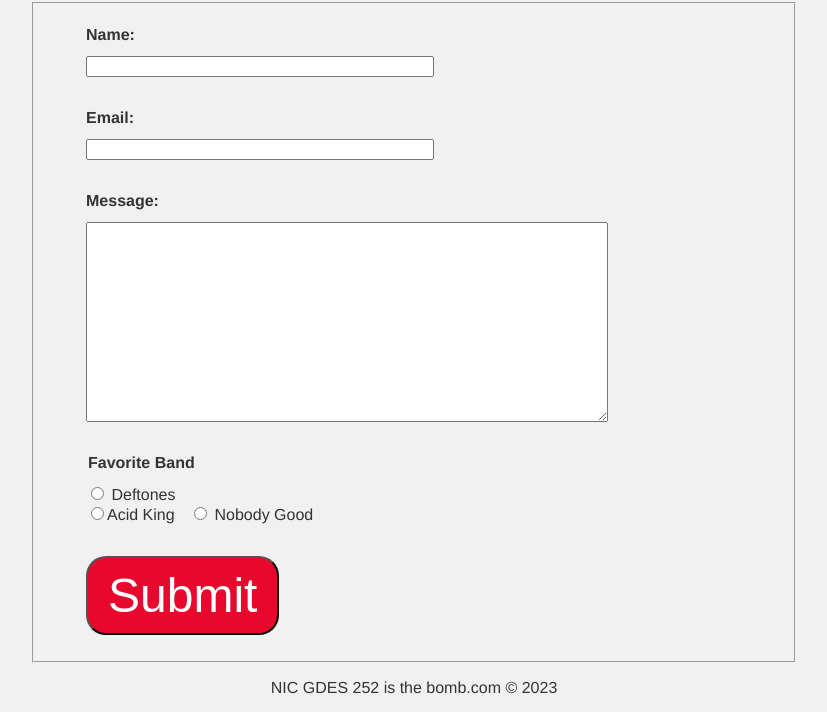
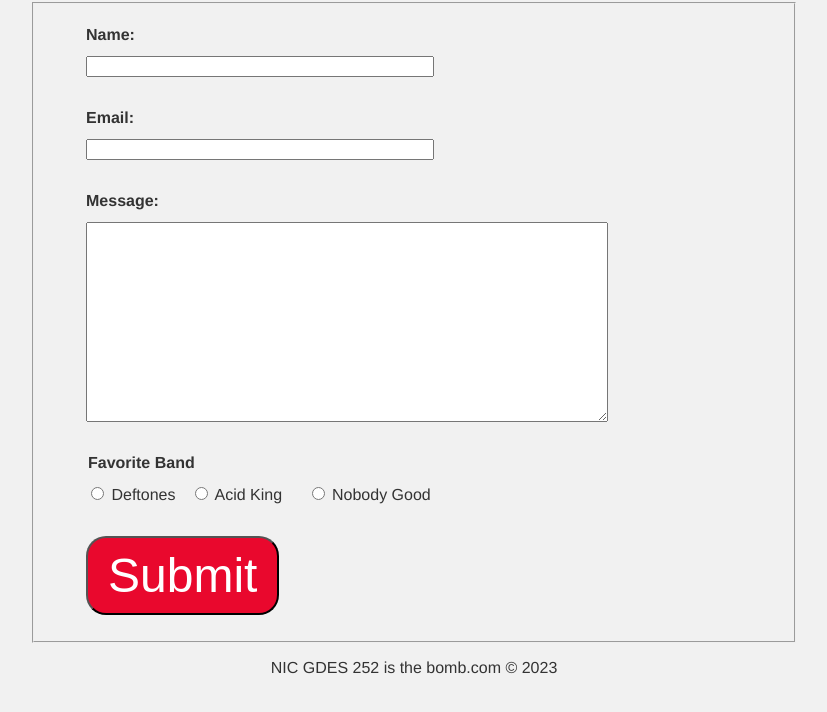
Before and after one commit to nic-gdes/lets-build-an-html-form-ctspencer2, a plain HTML site: page index.html in a window 1280 px wide. Shown: the part 88-800 px from the top of the page, without its empty margins (226-1053 px from the left). Drawn offline with Linux system fonts and the light colour scheme.

Commit message:
okay this it

```diff
--- a/index.html
+++ b/index.html
@@ -35,15 +35,20 @@
                     <li>
                         <legend for="Band">Favorite Band</legend>
                         <div>
-                            <div>
-                            <input type="radio" name="favorite_band" value="Deftones">
-                            <label for="bandchoice" class="container">Deftones</label>
-                            </div>
+                            <label for="Deftones" class="container">
+                                <input type="radio" name="favorite_band" value="Deftones">
+                                Deftones
+                            </label>
 
-                            <label for="bandchoice" class="container"><input type="radio" name="favorite_band" value="Acid King">Acid King</label>
+                            <label for="acidking" class="container">
+                                <input id="nobodygood" type="radio" name="favorite_band" value="Acid King">
+                                Acid King
+                            </label>
 
-                            <input type="radio" name="favorite_band" value="Nobody Good">
-                            <label for="bandchoice" class="container">Nobody Good</label>
+                            <label for="nobodygood" class="container"></label>
+                                <input type="radio" id="nobodygood" name="favorite_band" value="Nobody Good">
+                                Nobody Good
+                            </label>
                         </div>
                     </li>
                     <button type="submit" id="submit-btn">Submit</button>
```
